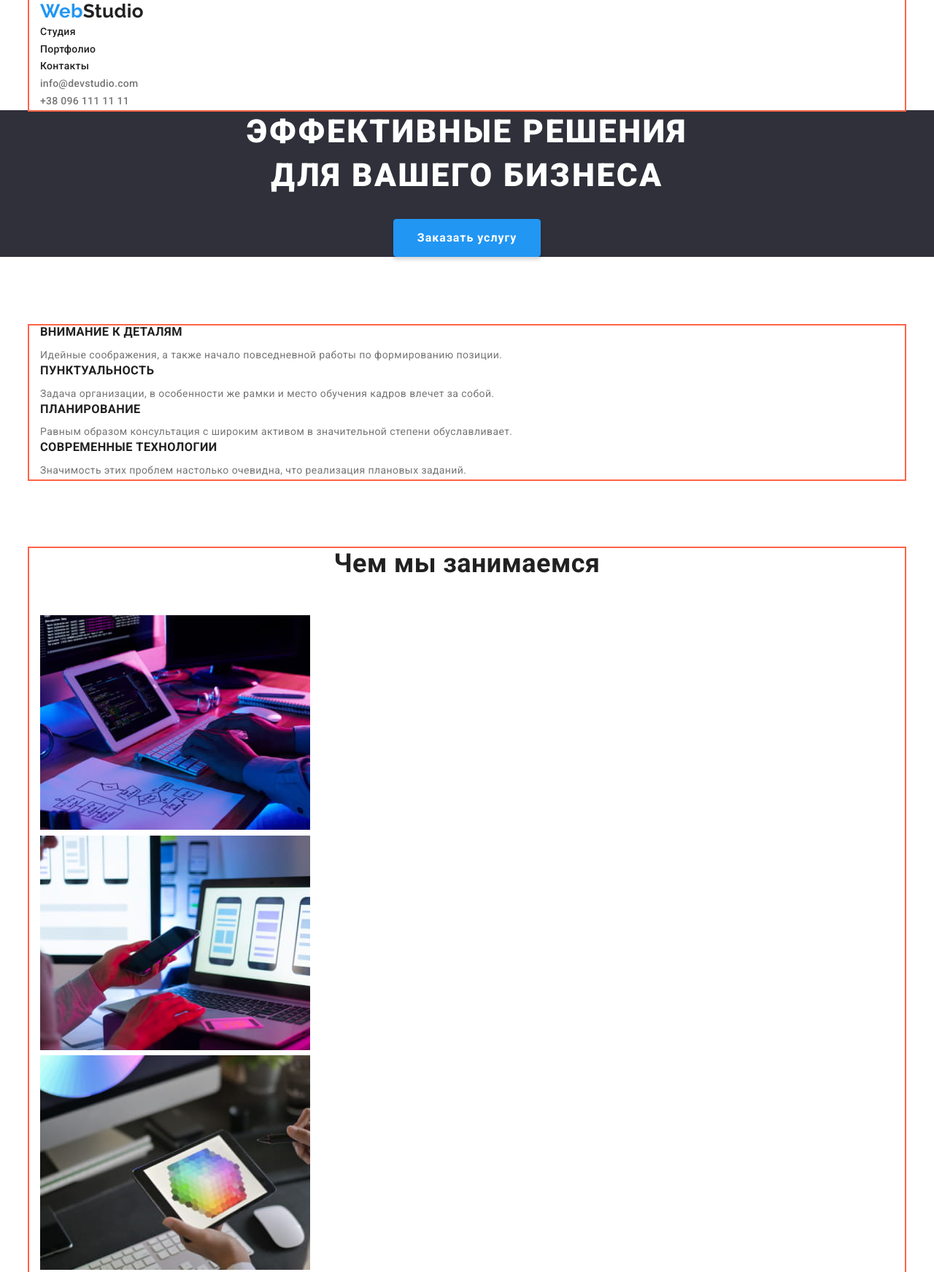
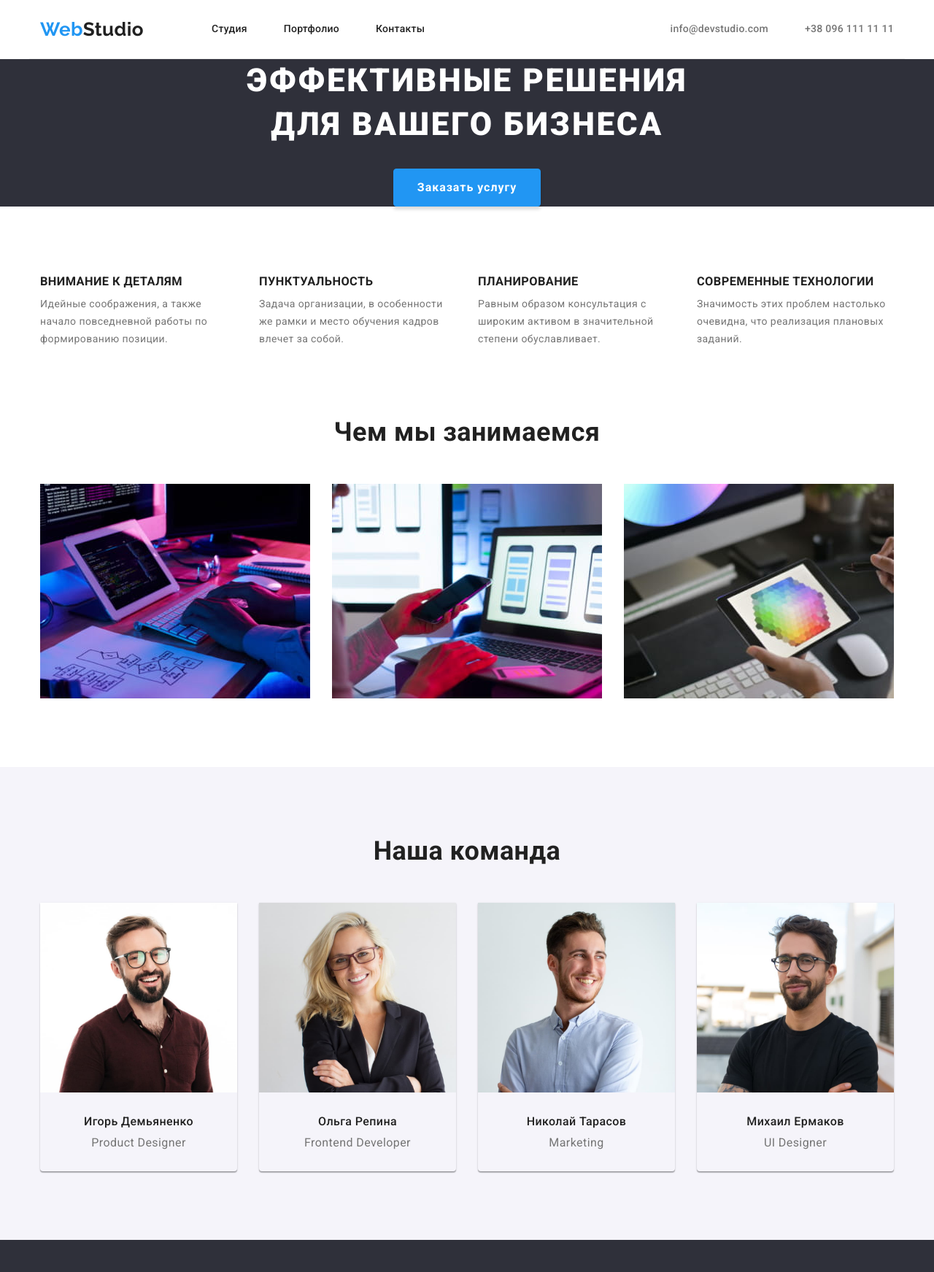
Before and after one commit to nickleso/goit-markup-hw-03, a plain HTML site: page index.html in a window 1280 px wide. Shown: the top 1743 px of the page at 73% size. Drawn offline with nearby package versions, Linux system fonts and the light colour scheme.

Commit message:
Add flex-boxes
- add flex-boxes to both html-files
- in header put logo outside the nav
- add new classes

```diff
--- a/index.html
+++ b/index.html
@@ -18,19 +18,22 @@
   <body>
     <!--header-->
     <header class="page-header">
-      <div class="container">
-        <nav class="site-nav">
+      <div class="container header-container">
         <a href="./index.html" class="logo">Web<span class="logo-studio">Studio</span> </a>
 
+        <nav class="site-nav">
           <ul class="nav-list list">
-            <li><a href="./index.html" class="link">Студия</a></li>
-            <li><a href="./portfolio.html" class="link">Портфолио</a></li>
-            <li><a href="" class="link">Контакты</a></li>
+            <li class="element"><a href="./index.html" class="link">Студия</a></li>
+            <li class="element"><a href="./portfolio.html" class="link">Портфолио</a></li>
+            <li class="element"><a href="" class="link">Контакты</a></li>
           </ul>
         </nav>
+
         <ul class="contact-list list">
-          <li><a href="mailto:info@devstudio.com" class="contact">info@devstudio.com</a></li>
-          <li><a href="tel:+380961111111" class="contact">+38 096 111 11 11</a></li>
+          <li class="element">
+            <a href="mailto:info@devstudio.com" class="contact">info@devstudio.com</a>
+          </li>
+          <li class="element"><a href="tel:+380961111111" class="contact">+38 096 111 11 11</a></li>
         </ul>
       </div>
     </header>
@@ -54,25 +57,25 @@
           <!--Этот заголовок не будет отображаться пользователю-->
 
           <ul class="feature-list list">
-            <li>
+            <li class="element">
               <h3 class="title">Внимание к деталям</h3>
               <p class="text">
                 Идейные соображения, а также начало повседневной работы по формированию позиции.
               </p>
             </li>
-            <li>
+            <li class="element">
               <h3 class="title">Пунктуальность</h3>
               <p class="text">
                 Задача организации, в особенности же рамки и место обучения кадров влечет за собой.
               </p>
             </li>
-            <li>
+            <li class="element">
               <h3 class="title">Планирование</h3>
               <p class="text">
                 Равным образом консультация с широким активом в значительной степени обуславливает.
               </p>
             </li>
-            <li>
+            <li class="element">
               <h3 class="title">Современные технологии</h3>
               <p class="text">
                 Значимость этих проблем настолько очевидна, что реализация плановых заданий.
@@ -87,7 +90,7 @@
         <div class="container">
           <h2 class="section-title">Чем мы занимаемся</h2>
           <ul class="work-list list">
-            <li>
+            <li class="element">
               <img
                 src="./images/what-wedo/imgalgorithm.jpg"
                 alt="Разработка алгоритмов"
@@ -95,7 +98,7 @@
                 height="294"
               />
             </li>
-            <li>
+            <li class="element">
               <img
                 src="./images/what-wedo/imgsmartphone.jpg"
                 alt="Выбор интерфейсов"
@@ -103,7 +106,7 @@
                 height="294"
               />
             </li>
-            <li>
+            <li class="element">
               <img
                 src="./images/what-wedo/imgcolours.jpg"
                 alt="Дизайнерские решения"
@@ -120,45 +123,53 @@
         <div class="container">
           <h2 class="section-title">Наша команда</h2>
           <ul class="team-list list">
-            <li>
+            <li class="element">
               <img
                 src="./images/our-team/imgdemjanenkov.jpg"
                 alt="Игорь Демьяненко"
                 width="270"
                 height="260"
               />
+              <div class="team-description">
                 <h3 class="team">Игорь Демьяненко</h3>
                 <p class="text">Product Designer</p>
+              </div>
             </li>
-            <li>
+            <li class="element">
               <img
                 src="./images/our-team/imgrepina.jpg"
                 alt="Ольга Репина"
                 width="270"
                 height="260"
               />
+              <div class="team-description">
                 <h3 class="team">Ольга Репина</h3>
                 <p class="text">Frontend Developer</p>
+              </div>
             </li>
-            <li>
+            <li class="element">
               <img
                 src="./images/our-team/imgtarasov.jpg"
                 alt="Николай Тарасов"
                 width="270"
                 height="260"
               />
+              <div class="team-description">
                 <h3 class="team">Николай Тарасов</h3>
                 <p class="text">Marketing</p>
+              </div>
             </li>
-            <li>
+            <li class="element">
               <img
                 src="./images/our-team/imgermakov.jpg"
                 alt="Михаил Ермаков"
                 width="270"
                 height="260"
               />
+              <div class="team-description">
                 <h3 class="team">Михаил Ермаков</h3>
                 <p class="text">UI Designer</p>
+              </div>
             </li>
           </ul>
         </div>
--- a/styles.css
+++ b/styles.css
@@ -1,14 +1,3 @@
-body {
-  color: var(--primary-text-color);
-  background-color: var(--primary-bcg-color);
-
-  font-family: Roboto, sans-serif;
-  font-weight: 400;
-  font-size: 14px;
-  line-height: 1.7;
-  letter-spacing: 0.03em;
-}
-
 :root {
   --primary-text-color: #212121;
   --text-color: #757575;
@@ -24,11 +13,35 @@ body {
   --footer-bcg-color: #2f303a;
   --section-bcg-color: #f5f4fa;
   /* background colors */
+
   --outline: 1px solid tomato;
 }
 
+body {
+  color: var(--primary-text-color);
+  background-color: var(--primary-bcg-color);
+
+  font-family: Roboto, sans-serif;
+  font-weight: 400;
+  font-size: 14px;
+  line-height: 1.7;
+  letter-spacing: 0.03em;
+}
+
+img {
+  display: block;
+  max-width: 100%;
+  height: auto;
+}
+
+.list {
+  list-style: none;
+  padding: 0;
+  margin: 0;
+}
+
 .container {
-  outline: 2px solid tomato;
+  /* outline: 2px solid tomato; */
   width: 1200px;
   margin-left: auto;
   margin-right: auto;
@@ -39,6 +52,12 @@ body {
 /* header styles */
 .page-header {
   background-color: var(--primary-bcg-color);
+}
+
+.header-container {
+  display: flex;
+  align-items: center;
+  border-bottom: 1px solid #ececec;
 }
 
 /* logo styles */
@@ -65,7 +84,21 @@ body {
 }
 
 /* site-navigation styles */
+.nav-list {
+  display: flex;
+  margin-left: 93px;
+}
+
+.nav-list .element + .element,
+.contact-list .element + .element {
+  margin-left: 50px;
+}
+
 .site-nav .link {
+  display: block;
+  padding-top: 32px;
+  padding-bottom: 32px;
+
   color: var(--primary-text-color);
 
   font-weight: 500;
@@ -83,14 +116,16 @@ body {
 }
 
 /* contacts in header */
-.contact-list .contact:hover {
-  color: var(--accent-color);
-}
-.contact-list .contact:focus {
-  color: var(--accent-color);
+.contact-list {
+  display: flex;
+  margin-left: auto;
 }
 
 .contact-list .contact {
+  display: block;
+  padding-top: 32px;
+  padding-bottom: 32px;
+
   color: var(--nav-color);
   font-weight: 500;
   line-height: 1.14;
@@ -99,16 +134,12 @@ body {
   text-decoration: none;
 }
 
-.list {
-  list-style: none;
-  padding: 0;
-  margin: 0;
+.contact-list .contact:hover {
+  color: var(--accent-color);
 }
-
-/* .nav-list,
-.contact-list {
-  list-style: none;
-} */
+.contact-list .contact:focus {
+  color: var(--accent-color);
+}
 
 /* studio page styles */
 /* hero section*/
@@ -142,8 +173,6 @@ body {
   border-radius: 4px;
 
   box-shadow: 0px 4px 4px rgba(0, 0, 0, 0.15);
-  /* border-width: 0;
-  border-style: none; */
 
   color: var(--address-color);
   background-color: var(--accent-color);
@@ -165,6 +194,10 @@ body {
 .hero-button:focus {
   background-color: var(--address-color);
   color: var(--accent-color);
+}
+.hero-button:active {
+  background-color: #5faeee;
+  color: var(--address-color);
 }
 
 /* features, work, team sections */
@@ -190,12 +223,6 @@ body {
   background-color: var(--primary-bcg-color);
 }
 
-/* .features {
-  background-color: var(--primary-bcg-color);
-  padding-top: 94px;
-  padding-bottom: 94px;
-} */
-
 .section .section-title {
   margin-top: 0;
   margin-bottom: 50px;
@@ -205,6 +232,22 @@ body {
   line-height: 1.17;
 
   text-align: center;
+}
+
+.feature-list {
+  display: flex;
+}
+
+.feature-list .element {
+  width: 270px;
+  margin-right: 30px;
+}
+
+.feature-list .element:last-child,
+.work-list .element:last-child,
+.team-list .element:last-child,
+.portfolio-buttons .element:last-child {
+  margin-right: 0;
 }
 
 .feature-list .title {
@@ -226,6 +269,14 @@ body {
   line-height: 1.71;
 }
 
+.work-list {
+  display: flex;
+}
+.work-list .element {
+  width: 370px;
+  margin-right: 30px;
+}
+
 .work {
   padding-top: 0;
 }
@@ -234,13 +285,30 @@ body {
   background-color: var(--section-bcg-color);
 }
 
+.team-list {
+  display: flex;
+}
+
+.team-list .element {
+  width: 270px;
+  margin-right: 30px;
+
+  border-radius: 0px 0px 4px 4px;
+  box-shadow: 0px 1px 3px rgba(0, 0, 0, 0.12), 0px 1px 1px rgba(0, 0, 0, 0.14),
+    0px 2px 1px rgba(0, 0, 0, 0.2);
+}
+.team-description {
+  padding: 30px 0;
+}
 .team {
-  margin-top: 30px;
+  margin-top: 0px;
   margin-bottom: 0;
 
   font-weight: 500;
   font-size: 16px;
   line-height: 1.19;
+
+  text-align: center;
 }
 
 .team-list .text {
@@ -251,6 +319,8 @@ body {
 
   font-size: 16px;
   line-height: 1.19;
+
+  text-align: center;
 }
 
 /* portfolio page styles */
@@ -262,6 +332,15 @@ body {
 }
 
 /* buttons*/
+.portfolio-buttons {
+  display: flex;
+  justify-content: center;
+}
+
+.portfolio-buttons .element {
+  margin-right: 8px;
+}
+
 .portfolio-buttons .btn {
   display: inline-block;
   padding: 6px 22px;
@@ -282,17 +361,48 @@ body {
 .portfolio-buttons .btn:hover {
   color: var(--address-color);
   background-color: var(--accent-color);
+
   box-shadow: 0px 3px 1px rgba(0, 0, 0, 0.1), 0px 1px 2px rgba(0, 0, 0, 0.08),
     0px 2px 2px rgba(0, 0, 0, 0.12);
 }
 .portfolio-buttons .btn:focus {
   color: var(--accent-color);
+
+  box-shadow: 0px 3px 1px rgba(0, 0, 0, 0.1), 0px 1px 2px rgba(0, 0, 0, 0.08),
+    0px 2px 2px rgba(0, 0, 0, 0.12);
+}
+.portfolio-buttons .btn:active {
+  color: var(--address-color);
+  background-color: #5faeee;
+
   box-shadow: 0px 3px 1px rgba(0, 0, 0, 0.1), 0px 1px 2px rgba(0, 0, 0, 0.08),
     0px 2px 2px rgba(0, 0, 0, 0.12);
 }
 
+.portfolio-list {
+  display: flex;
+  flex-wrap: wrap;
+}
+
+.portfolio-list .element {
+  max-width: 370px;
+  margin-right: 30px;
+  margin-bottom: 30px;
+
+  border: 1px solid #eeeeee;
+}
+.portfolio-list .element:nth-last-child(-n + 3) {
+  margin-bottom: 0;
+}
+.portfolio-list .element:nth-child(3n) {
+  margin-right: 0;
+}
+.element-description {
+  padding: 20px 24px;
+}
+
 .item {
-  margin-top: 20px;
+  margin-top: 0;
   margin-bottom: 0;
 
   font-weight: 700;
```
Also changed, not shown: portfolio.html (+42 -21 lines). Lines whose indentation alone changed are shown as unchanged.
